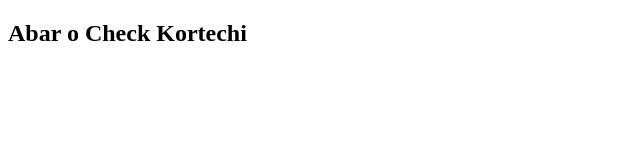
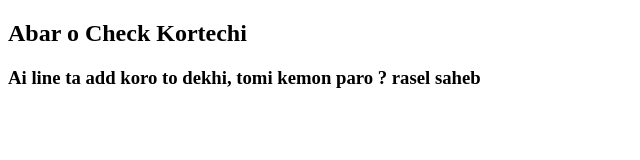
Before and after one commit to MahfuzAhmedRasel/my-first-work, a plain HTML site: page index.html in a window 1280 px wide. Shown: the whole page, without its empty margins (0-640 px from the left). Drawn offline with Linux system fonts and the light colour scheme.

Commit message:
Add new line

```diff
--- a/index.html
+++ b/index.html
@@ -7,5 +7,6 @@
 </head>
 <body>
     <h2>Abar o Check Kortechi</h2>
+    <h3>Ai line ta add koro to dekhi, tomi kemon paro ? rasel saheb </h3>
 </body>
 </html>
```
